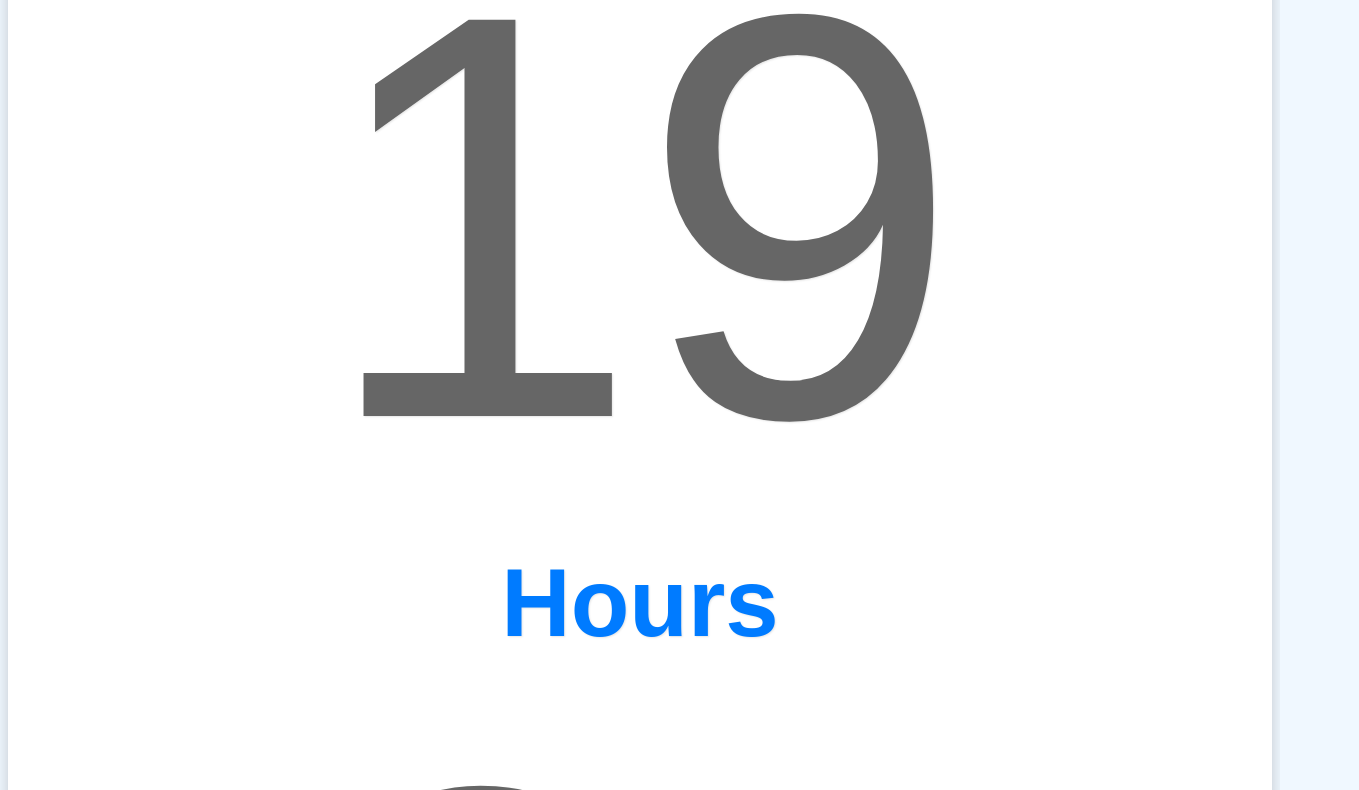
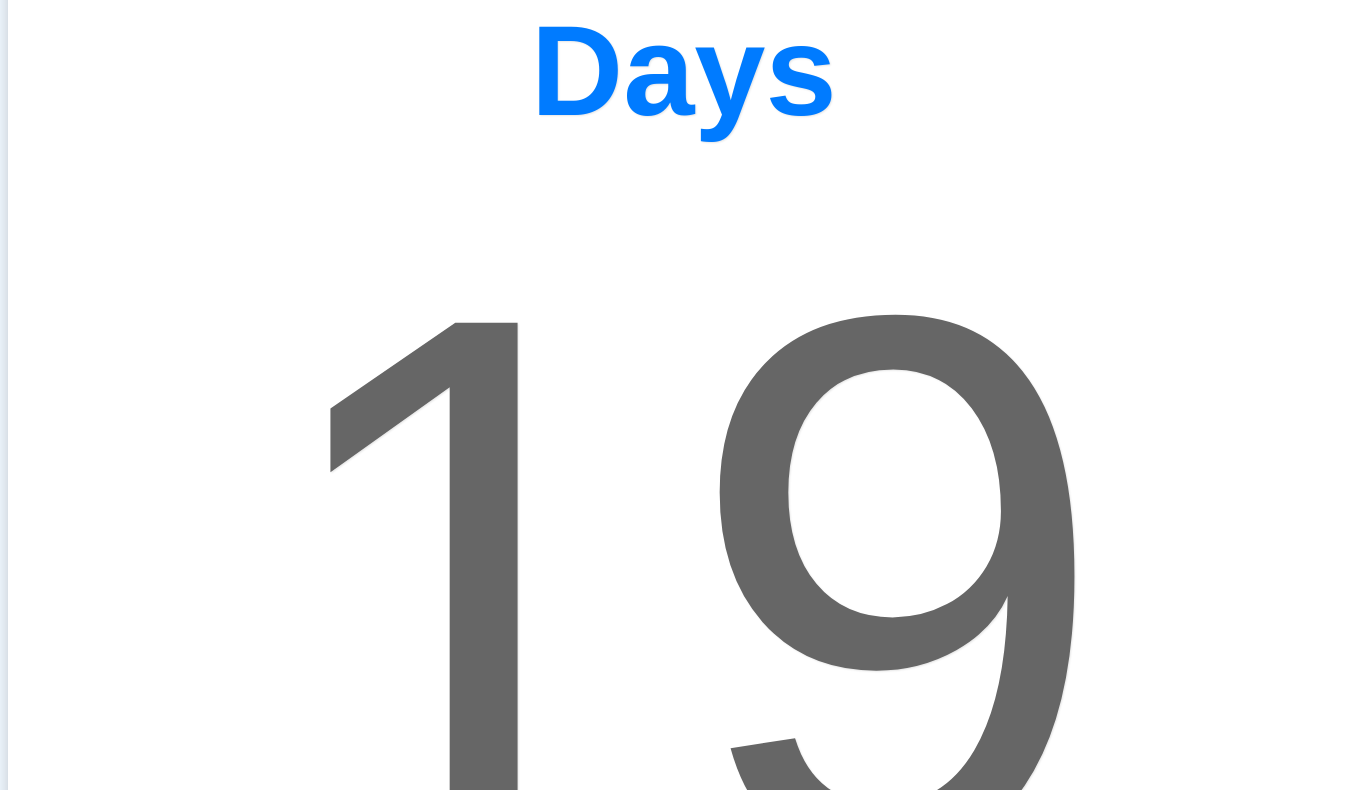
Before and after one commit to barakym/Flight-date, a plain HTML site: page index.html in a window 1280 px wide. Shown: the part 1145-1935 px from the top of the page, 1359 px wide, since content can reach past the window. Drawn offline with Linux system fonts and the light colour scheme.

Commit message:
Update styles.css

```diff
--- a/styles.css
+++ b/styles.css
@@ -34,7 +34,7 @@ p {
 
 #countdown ul li {
     display: inline-block; /* Put the list items side-by-side */
-    font-size: 6em; /* Make the countdown numbers large */
+    font-size: 8em; /* Make the countdown numbers large */
     font-weight: bold;
     padding: 0 15px;
     color: #007bff; /* A nice blue color for the numbers */
```
